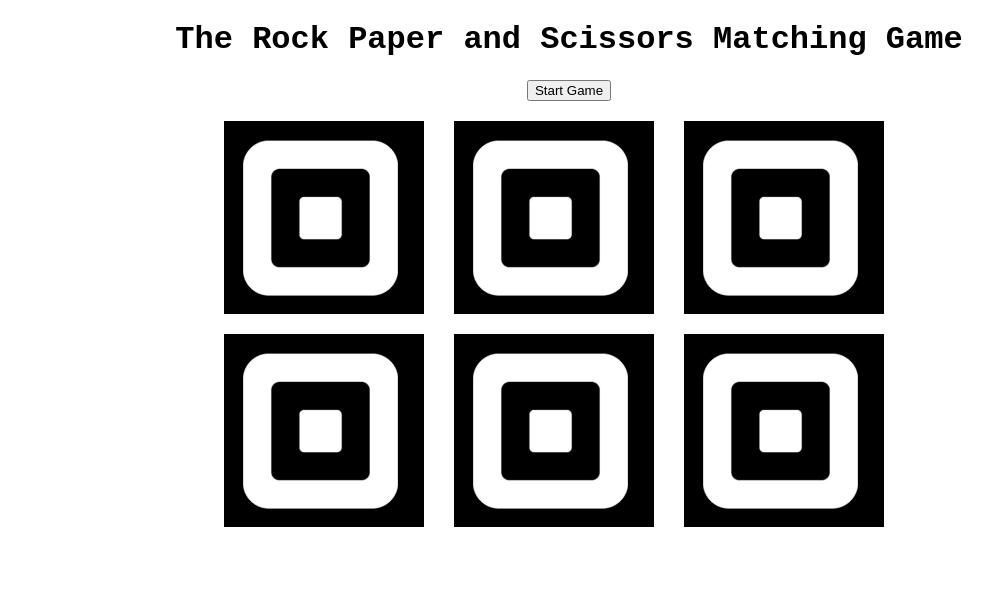
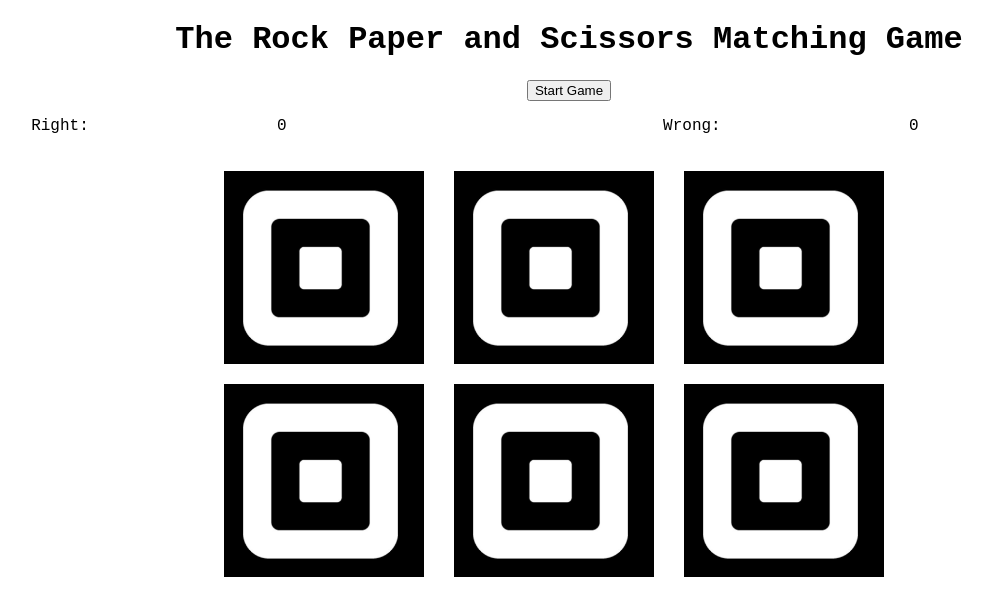
Before and after one commit to bcus789/matching-game, a plain HTML site: page index.html in a window 1280 px wide. Both pictures are taken after a click on the button "Start Game". Shown: the whole page, without its empty margins (71-1064 px from the left). Drawn offline with Linux system fonts and the light colour scheme.

Commit message:
basic game finished albeit, quite shitty

```diff
--- a/index.html
+++ b/index.html
@@ -12,13 +12,11 @@
     <div id="main-div">
         <h1>The Rock Paper and Scissors Matching Game</h1>
         <button id="startGame">Start Game</button>
+        <div id="scores">
+            <p>Right:<p id="right"><p></p>
+            <p>Wrong:<p id="wrong"><p></p>
+        </div>
     <div id="images">
-        <!-- <input type="image" src="images/rock.PNG"  class="img" value="rock"/>
-        <input type="image" src="images/paper.PNG"  class="img" value="paper"/>
-        <input type="image" src="images/scissors.PNG"  class="img" value="scissors"/>
-        <input type="image" src="images/rock.PNG"  class="img" value="rock"/>
-        <input type="image" src="images/paper.PNG"  class="img" value="paper"/>
-        <input type="image" src="images/scissors.PNG" class="img" value="scissors"/> -->
     </div>
     </div>
 </body>
--- a/main.js
+++ b/main.js
@@ -1,6 +1,8 @@
 const buttons = document.getElementsByClassName("img")
 const imgDiv = document.getElementById("images")
 const startBtn = document.getElementById("startGame")
+const right = document.getElementById("right")
+const wrong = document.getElementById("wrong")
 const cardArray = [
     `<input type="image" src="images/card-back.PNG"  class="img" value="rock"/>`,
     `<input type="image" src="images/card-back.PNG"  class="img" value="paper"/>`,
@@ -11,7 +13,14 @@ const cardArray = [
 ]
 let checkArray = []
 
+let rightScore = 0
+let wrongScore = 0
+
 startBtn.addEventListener("click", function () {
+    rightScore = 0
+    wrongScore = 0
+    right.innerText = rightScore
+    wrong.innerText = wrongScore
     shuffle(cardArray)
     renderCards()
 })
@@ -57,9 +66,14 @@ function renderCards() {
 function compare(value){
     if (checkArray.length === 2){
         if (checkArray[0] === checkArray[1]){
+            checkArray = []
+            rightScore ++
+            right.innerText = rightScore
             console.log("hello")
         } else {
             checkArray = []
+            wrongScore ++
+            wrong.innerText = wrongScore
             console.log("nope")
         }
     }
--- a/style.css
+++ b/style.css
@@ -15,3 +15,9 @@ body{
 .img-before{
     width: 200px;
 }
+
+#scores{
+    display: flex;
+    justify-content: space-around;
+    justify-items: center;
+}
```
